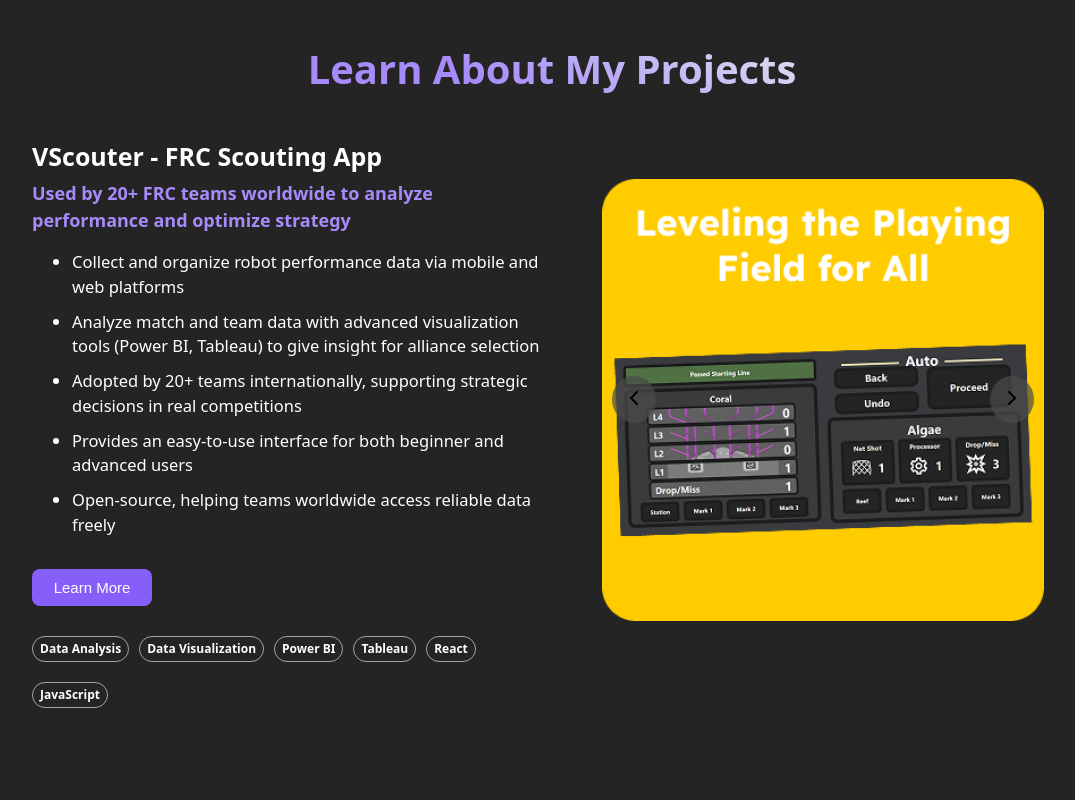
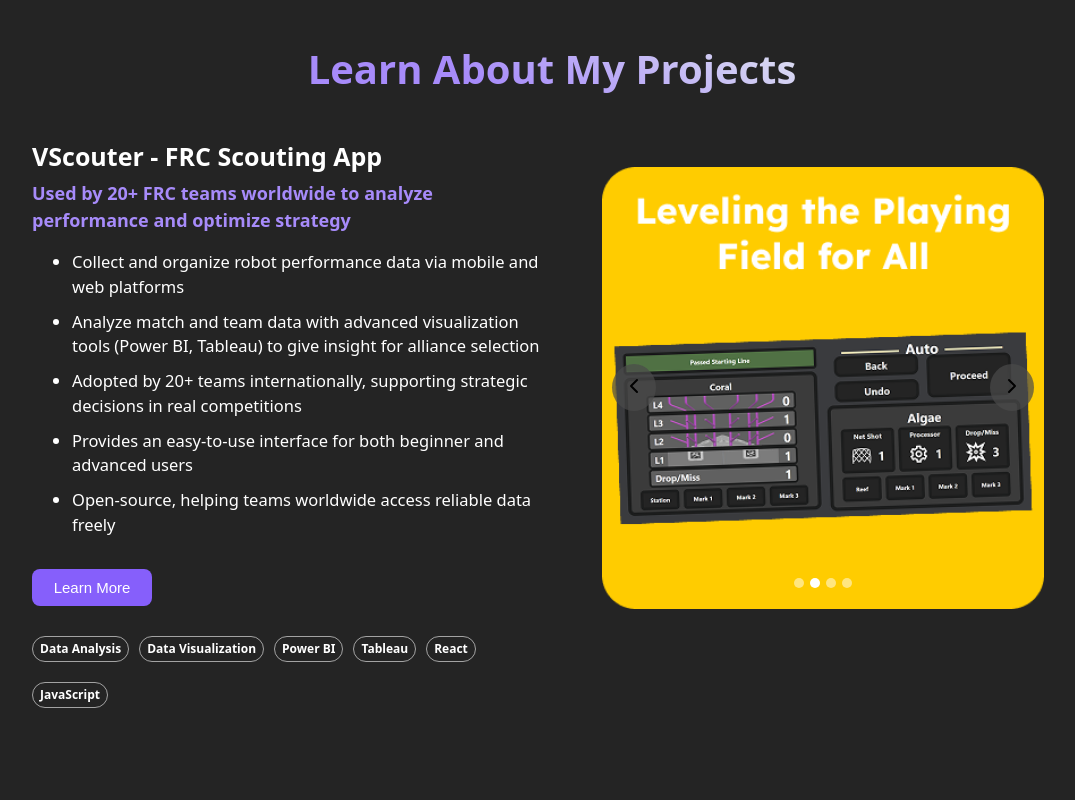
Before and after one commit to VihaanChhabria/portfolio, a React (Vite) app: page /projects in a window 1280 px wide. Shown: the top 800 px of the page, without its empty margins (88-1163 px from the left). Built offline with nearby package versions, Linux system fonts and the light colour scheme.

Commit message:
added more features to image carousel

```diff
--- a/src/pages/ProjectsPage.jsx
+++ b/src/pages/ProjectsPage.jsx
@@ -173,7 +173,8 @@
     skills: ["Python", "Vision Systems", "Calibration", "Collaboration", "Problem-Solving"],
     learnMoreLink: "https://github.com/VihaanChhabria/",
     images: [
-      FRCLimelightOffsetCalibration1
+      FRCLimelightOffsetCalibration1,
+      FRCLimelightOffsetCalibration2
     ],
   },
   {
@@ -188,7 +189,8 @@
     skills: ["Python", "App Development", "CNC Control", "User Interface Design", "Problem-Solving"],
     learnMoreLink: "https://github.com/VihaanChhabria/",
     images: [
-      ArrowSwap1
+      ArrowSwap1,
+      ArrowSwap2
     ],
   },
 ];
@@ -198,6 +200,8 @@
   const [currentImageIndex, setCurrentImageIndex] = useState(0);
   const [activeProjectIndex, setActiveProjectIndex] = useState(0);
   const sectionsRef = useRef([]);
+
+  const activeProject = projects[activeProjectIndex];
 
   useEffect(() => {
     const observer = new IntersectionObserver(
@@ -228,30 +232,35 @@
   }, []);
 
   useEffect(() => {
-    console.log("setting up interval");
-    const interval = setInterval(() => {
-      console.log("changing image");
-      setCurrentImageIndex(
-        (prevIndex) => (prevIndex + 1) % projects[activeProjectIndex].images.length
-      );
-    }, 6500);
+    if (activeProject.images.length <= 1) return; // No need to rotate
 
-    return () => clearInterval(interval);
-  }, []);
+    const rotate = () => {
+      setCurrentImageIndex((prevIndex) => (prevIndex + 1) % activeProject.images.length);
+    };
+
+    const timeout = setTimeout(rotate, 6500);
+
+    return () => clearTimeout(timeout);
+  }, [currentImageIndex, activeProjectIndex, activeProject.images.length]);
+
+  useEffect(() => {
+    setCurrentImageIndex(0);
+  }, [activeProjectIndex]);
+
 
   const handlePrev = () => {
+    if (activeProject.images.length <= 1) return;
     setCurrentImageIndex((prevIndex) =>
       prevIndex === 0 ? activeProject.images.length - 1 : prevIndex - 1
     );
   };
 
   const handleNext = () => {
+    if (activeProject.images.length <= 1) return;
     setCurrentImageIndex((prevIndex) =>
       (prevIndex + 1) % activeProject.images.length
     );
   };
-
-  const activeProject = projects[activeProjectIndex];
 
   return (
     <div
@@ -306,8 +315,7 @@
             width: "42.5%",
             height: "500px",
             position: "sticky",
-            top: "50vh",
-            transform: "translateY(-50%)",
+            top: "20px",
             display: "flex",
             justifyContent: "center",
             alignItems: "center",
@@ -315,6 +323,7 @@
             marginLeft: "50px",
           }}
         >
+          {activeProject.images.length > 1 && (
             <button
               onClick={handlePrev}
               style={{
@@ -330,7 +339,7 @@
             >
               <ChevronLeft size={24} />
             </button>
-
+          )}
           <div
             style={{
               display: "flex",
@@ -352,7 +361,34 @@
               />
             ))}
           </div>
+          {activeProject.images.length > 1 && (
+            <div
+              style={{
+                position: "absolute",
+                bottom: "50px",
+                display: "flex",
+                justifyContent: "center",
+                width: "100%",
+                gap: "6px",
+                zIndex: 10,
+              }}
+            >
+              {activeProject.images.map((_, i) => (
+                <span
+                  key={i}
+                  style={{
+                    width: "10px",
+                    height: "10px",
+                    borderRadius: "50%",
+                    background: i === currentImageIndex ? "#fff" : "rgba(255,255,255,0.5)",
+                    transition: "background 0.3s",
+                  }}
+                />
+              ))}
+            </div>
+          )}
 
+          {activeProject.images.length > 1 && (
             <button
               onClick={handleNext}
               style={{
@@ -368,6 +404,7 @@
             >
               <ChevronRight size={24} />
             </button>
+          )}
         </div>
       </div>
     </div>
```
Lines whose indentation alone changed are shown as unchanged.
